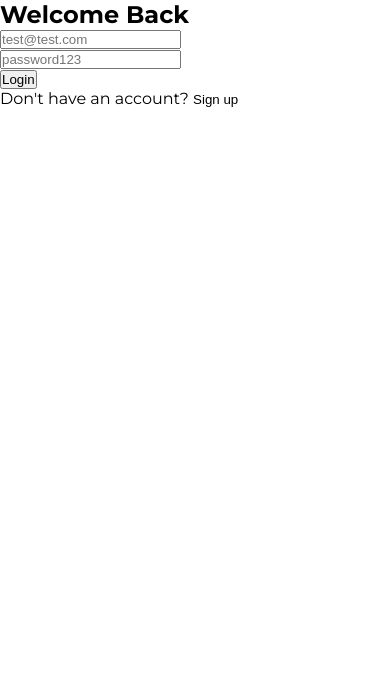
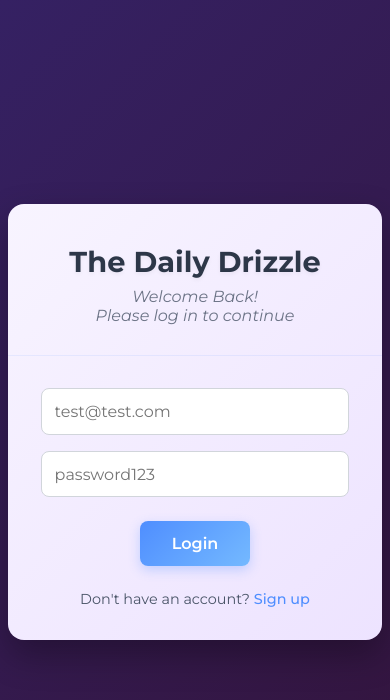
Before and after one commit to mfmarson/Weather-App, a React (Create React App) app in the folder frontend/: page /login in a window 390 px wide. Shown: the top 700 px of the page. Built offline with nearby package versions, Linux system fonts and the light colour scheme.

Commit message:
feat: Enhance Login and Register pages with new styles and layout adjustments

```diff
--- a/frontend/src/pages/Login.module.css
+++ b/frontend/src/pages/Login.module.css
@@ -0,0 +1,188 @@
+.container {
+  min-height: 100vh;
+  background: linear-gradient(135deg, #352163, #33143c);
+  display: flex;
+  align-items: center;
+  justify-content: center;
+  padding: 2rem 1rem;
+  font-family: "Montserrat", sans-serif;
+}
+
+.appContainer {
+  position: relative;
+  width: 100%;
+  max-width: 450px;
+  border-radius: 16px;
+  background: linear-gradient(135deg, #f8f4ff 0%, #ede3ff 100%);
+  box-shadow: 0 15px 35px rgba(0, 0, 0, 0.3);
+  color: #2d3748;
+  overflow: hidden;
+}
+
+.titleSection {
+  padding: 40px 30px 30px;
+  text-align: center;
+  border-bottom: 1px solid rgba(79, 142, 255, 0.1);
+  margin-bottom: 2rem;
+}
+
+.weatherIcon {
+  font-size: 4rem;
+  margin-bottom: 1.5rem;
+  animation: float 3s ease-in-out infinite;
+  filter: drop-shadow(0 4px 8px rgba(0, 0, 0, 0.1));
+}
+
+@keyframes float {
+  0%,
+  100% {
+    transform: translateY(0px);
+  }
+  50% {
+    transform: translateY(-10px);
+  }
+}
+
+.title {
+  font-size: 2.2rem;
+  font-weight: 700;
+  margin: 0 0 0.5rem 0;
+  color: #2d3748;
+  text-shadow: 0 2px 4px rgba(0, 0, 0, 0.05);
+}
+
+.subtitle {
+  font-size: 1rem;
+  font-style: italic;
+  color: #4a5568;
+  margin: 0;
+  opacity: 0.8;
+}
+
+.inputGroup {
+  padding: 0 30px;
+  margin-bottom: 1rem;
+}
+
+.input {
+  width: calc(100% - 1.6rem);
+  display: block;
+  margin: 0 auto;
+  padding: 0.8rem;
+  border: 1px solid #d1d5db;
+  border-radius: 8px;
+  font-size: 1rem;
+  font-family: "Montserrat", sans-serif;
+  transition: border-color 0.3s ease;
+}
+
+.input:focus {
+  border-color: #4f8eff;
+  outline: none;
+}
+
+.button {
+  padding: 0.8rem 2rem;
+  font-size: 1rem;
+  font-weight: 600;
+  border: none;
+  border-radius: 8px;
+  cursor: pointer;
+  transition: all 0.3s ease;
+  font-family: "Montserrat", sans-serif;
+  display: block;
+  margin: 1.5rem auto;
+  width: fit-content;
+  min-width: 120px;
+}
+
+.primaryButton {
+  background: linear-gradient(135deg, #4f8eff 0%, #74b9ff 100%);
+  color: white;
+  box-shadow: 0 4px 12px rgba(79, 142, 255, 0.3);
+}
+
+.primaryButton:hover {
+  transform: translateY(-2px);
+  box-shadow: 0 6px 20px rgba(79, 142, 255, 0.4);
+}
+
+.secondaryButton {
+  background: white;
+  color: #4f8eff;
+  border: 2px solid #4f8eff;
+  box-shadow: 0 2px 8px rgba(0, 0, 0, 0.1);
+}
+
+.secondaryButton:hover {
+  background: #4f8eff;
+  color: white;
+  transform: translateY(-2px);
+  box-shadow: 0 4px 15px rgba(79, 142, 255, 0.3);
+}
+
+.divider {
+  margin: 1rem 0;
+  color: #6b7280;
+  font-size: 0.9rem;
+}
+
+.error {
+  color: #e53e3e;
+  font-size: 0.9rem;
+  margin-top: 1rem;
+  text-align: center;
+  padding: 0 30px;
+}
+
+.linkText {
+  font-size: 0.9rem;
+  color: #4a5568;
+  margin: 1.5rem 0 2rem 0;
+  text-align: center;
+  padding: 0 30px;
+}
+
+.textLink {
+  color: #4f8eff;
+  cursor: pointer;
+  text-decoration: none;
+  font-weight: 500;
+  transition: color 0.3s ease;
+}
+
+.textLink:hover {
+  color: #74b9ff;
+  text-decoration: underline;
+}
+
+/* Media Queries for responsiveness */
+@media (max-width: 768px) {
+  .container {
+    padding: 1rem 0.5rem;
+  }
+
+  .appContainer {
+    max-width: 100%;
+  }
+
+  .titleSection,
+  .inputGroup,
+  .error,
+  .linkText {
+    padding-left: 20px;
+    padding-right: 20px;
+  }
+
+  .title {
+    font-size: 1.8rem;
+  }
+
+  .weatherIcon {
+    font-size: 3rem;
+  }
+
+  .button {
+    min-width: 100px;
+  }
+}
--- a/frontend/src/pages/Login.tsx
+++ b/frontend/src/pages/Login.tsx
@@ -30,8 +30,15 @@ const LoginPage: React.FC = () => {
 
   return (
     <div className={styles.container}>
-      <div className={styles.formCard}>
-        <h2 className={styles.title}>Welcome Back</h2>
+      <div className={styles.appContainer}>
+        {/* Title Section */}
+        <div className={styles.titleSection}>
+          <h1 className={styles.title}>The Daily Drizzle</h1>
+          <p className={styles.subtitle}>
+            Welcome Back!
+            <br /> Please log in to continue
+          </p>
+        </div>
 
         <form onSubmit={handleLogin}>
           <div className={styles.inputGroup}>
@@ -56,7 +63,11 @@ const LoginPage: React.FC = () => {
             />
           </div>
 
-          <button type="submit" disabled={loading} className={styles.button}>
+          <button
+            type="submit"
+            disabled={loading}
+            className={`${styles.button} ${styles.primaryButton}`}
+          >
             {loading ? "Logging in..." : "Login"}
           </button>
 
@@ -65,13 +76,12 @@ const LoginPage: React.FC = () => {
 
         <p className={styles.linkText}>
           Don't have an account?{" "}
-          <button
+          <span
             onClick={() => navigate("/register")}
-            className={styles.link}
-            style={{ background: "none", border: "none", cursor: "pointer" }}
+            className={styles.textLink}
           >
             Sign up
-          </button>
+          </span>
         </p>
       </div>
     </div>
--- a/frontend/src/pages/Register.module.css
+++ b/frontend/src/pages/Register.module.css
@@ -0,0 +1,133 @@
+.container {
+  min-height: 100vh;
+  background: linear-gradient(135deg, #352163, #33143c);
+  display: flex;
+  align-items: center;
+  justify-content: center;
+  padding: 2rem 1rem;
+  font-family: "Montserrat", sans-serif;
+}
+
+.formCard {
+  position: relative;
+  width: 100%;
+  max-width: 450px;
+  border-radius: 16px;
+  background: linear-gradient(135deg, #f8f4ff 0%, #ede3ff 100%);
+  box-shadow: 0 15px 35px rgba(0, 0, 0, 0.3);
+  color: #2d3748;
+  overflow: hidden;
+  padding: 40px 30px 30px;
+}
+
+.title {
+  font-size: 2.2rem;
+  font-weight: 700;
+  margin: 0 0 2rem 0;
+  color: #2d3748;
+  text-shadow: 0 2px 4px rgba(0, 0, 0, 0.05);
+  text-align: center;
+}
+
+.inputGroup {
+  margin-bottom: 1rem;
+}
+
+.input {
+  width: 100%;
+  display: block;
+  padding: 0.8rem;
+  border: 1px solid #d1d5db;
+  border-radius: 8px;
+  font-size: 1rem;
+  font-family: "Montserrat", sans-serif;
+  transition: border-color 0.3s ease;
+  box-sizing: border-box;
+}
+
+.input:focus {
+  border-color: #4f8eff;
+  outline: none;
+}
+
+.button {
+  padding: 0.8rem 2rem;
+  font-size: 1rem;
+  font-weight: 600;
+  border: none;
+  border-radius: 8px;
+  cursor: pointer;
+  transition: all 0.3s ease;
+  font-family: "Montserrat", sans-serif;
+  display: block;
+  margin: 1.5rem auto;
+  width: fit-content;
+  min-width: 140px;
+  background: linear-gradient(135deg, #4f8eff 0%, #74b9ff 100%);
+  color: white;
+  box-shadow: 0 4px 12px rgba(79, 142, 255, 0.3);
+}
+
+.button:hover:not(:disabled) {
+  transform: translateY(-2px);
+  box-shadow: 0 6px 20px rgba(79, 142, 255, 0.4);
+}
+
+.button:disabled {
+  opacity: 0.7;
+  cursor: not-allowed;
+  transform: none;
+}
+
+.error {
+  color: #e53e3e;
+  font-size: 0.9rem;
+  margin-top: 1rem;
+  text-align: center;
+  background: rgba(229, 62, 62, 0.1);
+  padding: 0.8rem;
+  border-radius: 8px;
+  border: 1px solid rgba(229, 62, 62, 0.2);
+}
+
+.linkText {
+  font-size: 0.9rem;
+  color: #4a5568;
+  margin: 1.5rem 0 0 0;
+  text-align: center;
+}
+
+.link {
+  color: #4f8eff !important;
+  cursor: pointer;
+  text-decoration: none;
+  font-weight: 500;
+  transition: color 0.3s ease;
+  font-size: inherit;
+  font-family: inherit;
+}
+
+.link:hover {
+  color: #74b9ff !important;
+  text-decoration: underline;
+}
+
+/* Media Queries for responsiveness */
+@media (max-width: 768px) {
+  .container {
+    padding: 1rem 0.5rem;
+  }
+
+  .formCard {
+    max-width: 100%;
+    padding: 30px 20px 20px;
+  }
+
+  .title {
+    font-size: 1.8rem;
+  }
+
+  .button {
+    min-width: 120px;
+  }
+}
--- a/frontend/src/pages/Register.tsx
+++ b/frontend/src/pages/Register.tsx
@@ -90,13 +90,9 @@ const RegisterPage: React.FC = () => {
 
         <p className={styles.linkText}>
           Already have an account?{" "}
-          <button
-            onClick={() => navigate("/login")}
-            className={styles.link}
-            style={{ background: "none", border: "none", cursor: "pointer" }}
-          >
+          <span onClick={() => navigate("/login")} className={styles.link}>
             Login
-          </button>
+          </span>
         </p>
       </div>
     </div>
--- a/frontend/src/pages/WeatherDashboard.module.css
+++ b/frontend/src/pages/WeatherDashboard.module.css
@@ -67,40 +67,28 @@
   margin: 0.25rem 0 0 0;
 }
 
-.logoutButton,
-.signInButton {
-  padding: 0.6rem 1.2rem;
+.button {
+  width: 100%;
+  padding: 1rem;
+  font-size: 1.1rem;
+  font-weight: 600;
   border: none;
-  border-radius: 6px;
-  font-weight: 600;
+  border-radius: 8px;
   cursor: pointer;
-  font-size: 0.9rem;
   transition: all 0.3s ease;
   font-family: "Montserrat", sans-serif;
+  box-sizing: border-box;
 }
 
-.logoutButton {
-  background: linear-gradient(135deg, #e53e3e 0%, #fc8181 100%);
+.loginButton {
+  background: linear-gradient(135deg, #4f8eff 0%, #74b9ff 100%);
   color: white;
-  box-shadow: 0 2px 8px rgba(229, 62, 62, 0.3);
-  align-self: center;
+  box-shadow: 0 4px 12px rgba(79, 142, 255, 0.3);
 }
 
-.logoutButton:hover {
-  transform: translateY(-1px);
-  box-shadow: 0 4px 12px rgba(229, 62, 62, 0.4);
-}
-
-.signInButton {
-  background: linear-gradient(135deg, #4f8eff 0%, #74b9ff 100%);
-  color: white;
-  box-shadow: 0 2px 8px rgba(79, 142, 255, 0.3);
-  align-self: center;
-}
-
-.signInButton:hover {
-  transform: translateY(-1px);
-  box-shadow: 0 4px 12px rgba(79, 142, 255, 0.4);
+.loginButton:hover {
+  transform: translateY(-2px);
+  box-shadow: 0 6px 20px rgba(79, 142, 255, 0.4);
 }
 
 .mainContent {
@@ -185,3 +173,10 @@
     padding: 20px;
   }
 }
+
+@media (max-width: 480px) {
+  .button {
+    padding: 0.8rem;
+    font-size: 1rem;
+  }
+}
--- a/frontend/src/pages/WeatherDashboard.tsx
+++ b/frontend/src/pages/WeatherDashboard.tsx
@@ -55,16 +55,12 @@ const WeatherDashboard: React.FC = () => {
           </div>
 
           <div className={styles.actionSection}>
-            {isLoggedIn ? (
-              <button onClick={handleLogout} className={styles.logoutButton}>
+            {isLoggedIn && ( // ONLY render if isLoggedIn is true
+              <button
+                onClick={handleLogout}
+                className={`${styles.button} ${styles.loginButton}`}
+              >
                 Logout
-              </button>
-            ) : (
-              <button
-                onClick={() => navigate("/login")}
-                className={styles.signInButton}
-              >
-                Sign In
               </button>
             )}
           </div>
```
